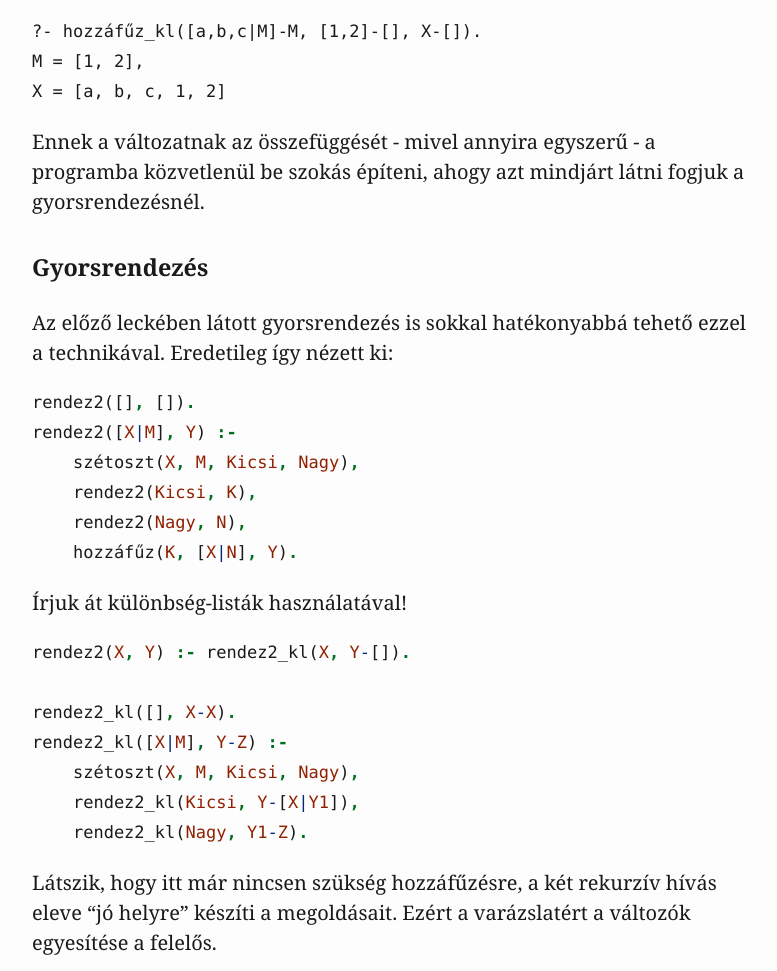
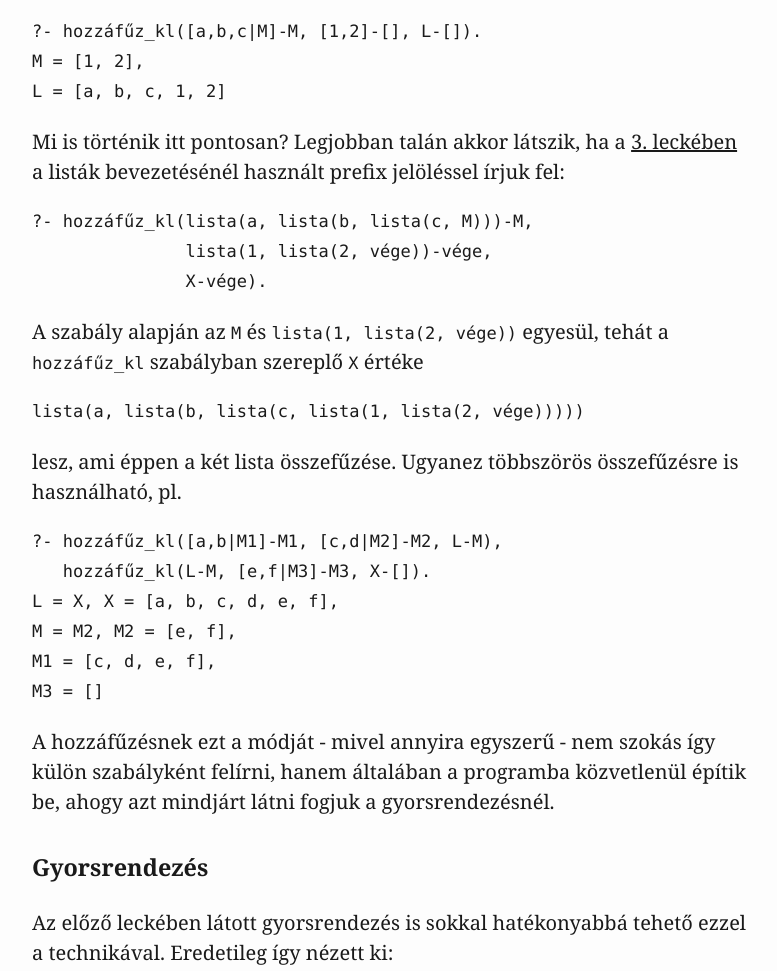
Before and after one commit to salvipeter/prolog-leckek, a plain HTML site: page prolog006.html in a window 1280 px wide. Shown: the part 661-1632 px from the top of the page, without its empty margins (248-1025 px from the left). Drawn offline with Linux system fonts and the light colour scheme.

Commit message:
More on difference lists

```diff
--- a/prolog006.html
+++ b/prolog006.html
@@ -218,10 +218,23 @@
 <p>Egy egyszerű példa erre a hozzáfűzés:</p>
 <div class="sourceCode" id="cb1"><pre class="sourceCode prolog"><code class="sourceCode prolog"><span id="cb1-1"><a href="#cb1-1" aria-hidden="true" tabindex="-1"></a>hozzáfűz_kl(<span class="dt">X</span><span class="fu">-</span><span class="dt">Y</span><span class="kw">,</span> <span class="dt">Y</span><span class="fu">-</span><span class="dt">Z</span><span class="kw">,</span> <span class="dt">X</span><span class="fu">-</span><span class="dt">Z</span>)<span class="kw">.</span></span></code></pre></div>
 <p>Ehhez persze az kell, hogy argumentumként különbség-listákat kapjon:</p>
-<pre><code>?- hozzáfűz_kl([a,b,c|M]-M, [1,2]-[], X-[]).
+<pre><code>?- hozzáfűz_kl([a,b,c|M]-M, [1,2]-[], L-[]).
 M = [1, 2],
-X = [a, b, c, 1, 2]</code></pre>
-<p>Ennek a változatnak az összefüggését - mivel annyira egyszerű - a programba közvetlenül be szokás építeni, ahogy azt mindjárt látni fogjuk a gyorsrendezésnél.</p>
+L = [a, b, c, 1, 2]</code></pre>
+<p>Mi is történik itt pontosan? Legjobban talán akkor látszik, ha a <a href="prolog003.html">3. leckében</a> a listák bevezetésénél használt prefix jelöléssel írjuk fel:</p>
+<pre><code>?- hozzáfűz_kl(lista(a, lista(b, lista(c, M)))-M,
+               lista(1, lista(2, vége))-vége,
+               X-vége).</code></pre>
+<p>A szabály alapján az <code>M</code> és <code>lista(1, lista(2, vége))</code> egyesül, tehát a <code>hozzáfűz_kl</code> szabályban szereplő <code>X</code> értéke</p>
+<pre><code>lista(a, lista(b, lista(c, lista(1, lista(2, vége)))))</code></pre>
+<p>lesz, ami éppen a két lista összefűzése. Ugyanez többszörös összefűzésre is használható, pl.</p>
+<pre><code>?- hozzáfűz_kl([a,b|M1]-M1, [c,d|M2]-M2, L-M),
+   hozzáfűz_kl(L-M, [e,f|M3]-M3, X-[]).
+L = X, X = [a, b, c, d, e, f],
+M = M2, M2 = [e, f],
+M1 = [c, d, e, f],
+M3 = []</code></pre>
+<p>A hozzáfűzésnek ezt a módját - mivel annyira egyszerű - nem szokás így külön szabályként felírni, hanem általában a programba közvetlenül építik be, ahogy azt mindjárt látni fogjuk a gyorsrendezésnél.</p>
 <h3 id="gyorsrendezés">Gyorsrendezés</h3>
 <p>Az előző leckében látott gyorsrendezés is sokkal hatékonyabbá tehető ezzel a technikával. Eredetileg így nézett ki:</p>
 <div class="sourceCode" id="cb3"><pre class="sourceCode prolog"><code class="sourceCode prolog"><span id="cb3-1"><a href="#cb3-1" aria-hidden="true" tabindex="-1"></a>rendez2([]<span class="kw">,</span> [])<span class="kw">.</span></span>
```
Also changed, not shown: 1 other file.
